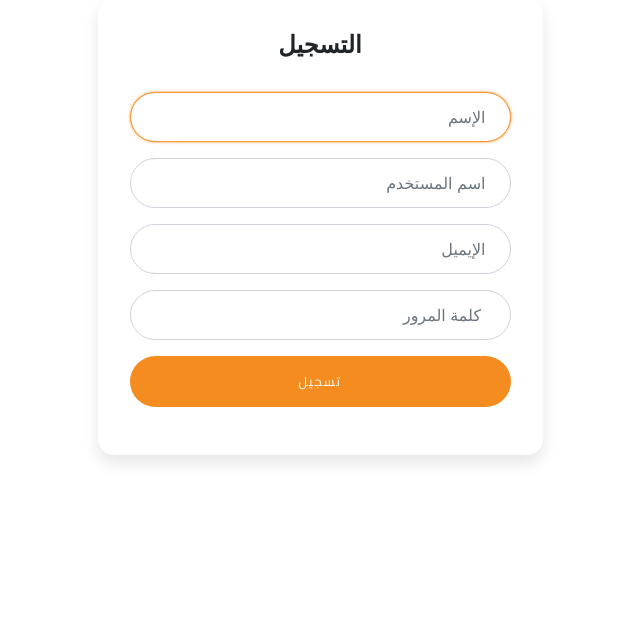
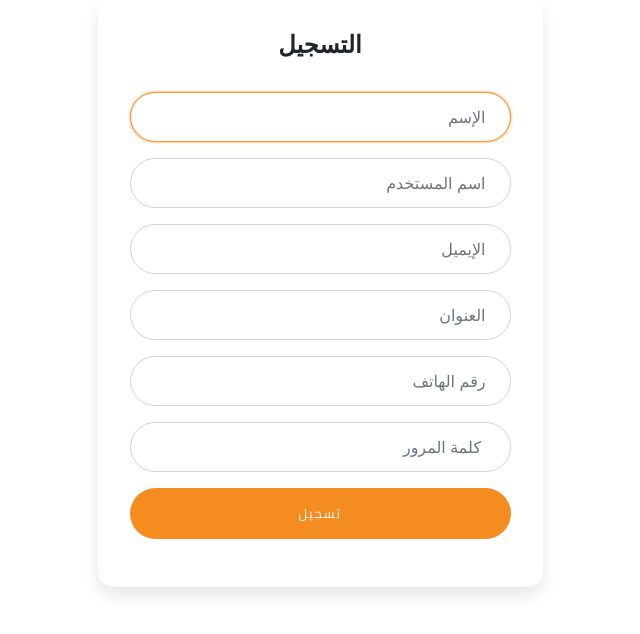
Before and after one commit to FeryalStudyCodes/Ecom-store-project, a PHP site: a page that uses app/views/singnup.php in a window 1280 px wide. Shown: the part 73-707 px from the top of the page, without its empty margins (320-960 px from the left). Run offline with PHP 8.4, Linux system fonts and the light colour scheme; some libraries are stand-ins or nearby versions.

Commit message:
change database name and name input in singnup page

```diff
--- a/app/controllers/singnupController.php
+++ b/app/controllers/singnupController.php
@@ -4,17 +4,6 @@ class singnupController extends Controller{
     public $controller;
     public $singn_model;
     public $link;
-
-    /*function __construct(){
-        $this->controller = new Controller();
-        $this->controller->view_object->create_view('singnup');
-
-    }*/
-
-
-
-
-
     function __construct($function="index",$url){
         $this->link = $url;
         $this->controller=new Controller();
@@ -22,23 +11,16 @@ class singnupController extends Controller{
         $this->$function();
 
        }
-
-
        function index(){
-        //$t=array('data','tv','bbb' );
-            //'categories'=>$this->singn_model->getData(),
-
-        //  $this->singn_model->getData();
-         // $t='helo';
         $this->controller->view_object->create_view('singnup');
        }
        function add(){
-          print_r($_POST);
+        /* print_r($_POST);
          echo $_POST['name']."<br>";
          echo $_POST['password']."<br>";
          echo $_POST['email']."<br>";
            print_r($_POST);
-           echo "<br>".$this->link;
+           echo "<br>".$this->link;*/
           $this->singn_model->addData($_POST);
           $this->controller->view_object->create_view('feedback');
        }
--- a/app/models/database.php
+++ b/app/models/database.php
@@ -4,7 +4,7 @@
 
 class dbconnect{
     public static $host = 'localhost';
-    public static $dbname = 'test_db';
+    public static $dbname = 'e-com';
     public static $username = 'root';
     public static $password = '';
     public static $server = 'mysql';
--- a/app/views/singnup.php
+++ b/app/views/singnup.php
@@ -26,11 +26,11 @@
                     <?php } ?>
                   <form class="form-signin" action="singnup/add" method="post" >
                     <div class="form-label-group">
-                        <input type="text" id="inputName" class="form-control"placeholder="الإسم " name="name" required autofocus>
+                        <input type="text" id="inputName" class="form-control"placeholder="الإسم " name="full_name" required autofocus>
                         <label for="inputName" ></label>
                       </div>
                       <div class="form-label-group">
-                        <input type="text" id="inputName" class="form-control"placeholder="اسم المستخدم " name="userName" required autofocus>
+                        <input type="text" id="inputName" class="form-control"placeholder="اسم المستخدم " name="user_name" required autofocus>
                         <label for="inputName" ></label>
                       </div>
                     <div class="form-label-group">
@@ -38,8 +38,18 @@
                       <label for="inputEmail" ></label>
                     </div>
                     <div class="form-label-group">
+                        <input type="text" id="inputName" class="form-control"placeholder="العنوان" name="address" required autofocus>
+                        <label for="inputName" ></label>
+                      </div>
+                      <div class="form-label-group">
+                        <input type="text" id="inputName" class="form-control"placeholder="رقم الهاتف  " name="phone" required autofocus>
+                        <label for="inputName" ></label>
+                      </div>
+                    <div class="form-label-group">
                         <input type="password" id="inputPassword" class="form-control" placeholder=" كلمة المرور" name="password" required>
                         <label for="inputPassword"> </label>
+                        <?PHP $creation_date=date("Y-m-d H:i:s"); ?>
+                        <input type="hidden" checked="" class="custom-control-input" name='creation_date' value= <?PHP echo $creation_date; ?>>
                       </div>
                     <button class="btn btn-lg btn-primary btn-block text-uppercase" type="submit">تسجيل </button>
                   </form>
```
Also changed, not shown: app/controllers/categoriesController.php (deleted, +0 -10 lines).
